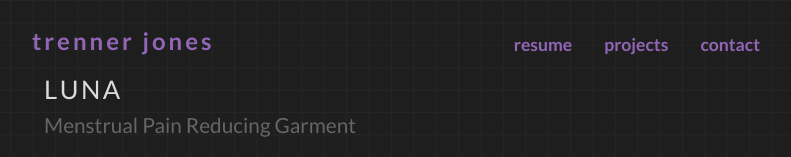
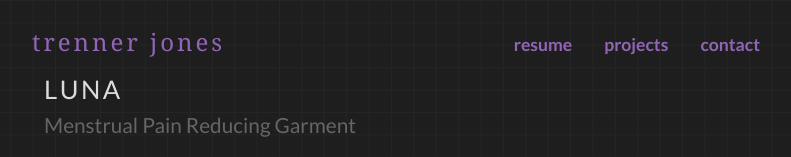
Before and after one commit to trennerjones/personal-website, a plain HTML site: page luna.html in a window 1280 px wide. Shown: the top 157 px of the page, without its empty margins (236-1027 px from the left). Drawn offline with Linux system fonts and the light colour scheme.

Commit message:
Updated Bug in Stylesheet
Name was displaying with improper font

```diff
--- a/luna.html
+++ b/luna.html
@@ -27,7 +27,7 @@
     <body>
         <div class="container-fluid" id="wrapper">
             <nav class="row justify-content-end align-items-center" id="header">
-                <div class="col-6 d-flex justify-content-left gx-0">
+                <div class="col-6 d-flex justify-content-left gx-0 name">
                     <h3><a href="./index.html">trenner jones</a></h3>
                 </div>
                 <div class="col-6 d-flex justify-content-end gx-0">
--- a/style/style.css
+++ b/style/style.css
@@ -32,10 +32,11 @@ h2 {
     letter-spacing: 0.1em;
 }
 
-h3 {
+h3 a {
     font-family: 'Noto Serif', serif;
     font-size: 1.5rem;
     letter-spacing: 0.125em;
+    font-weight: normal;
 }
 
 h4 {
```
